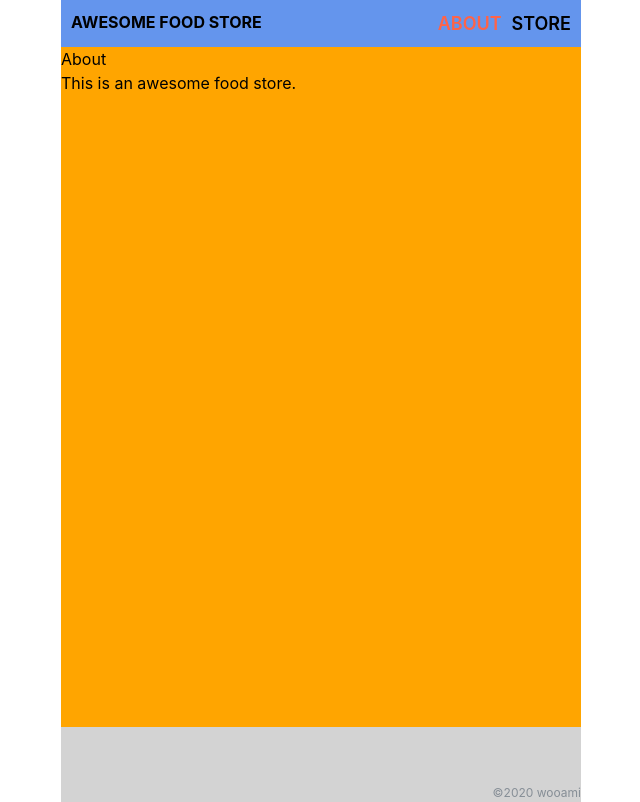
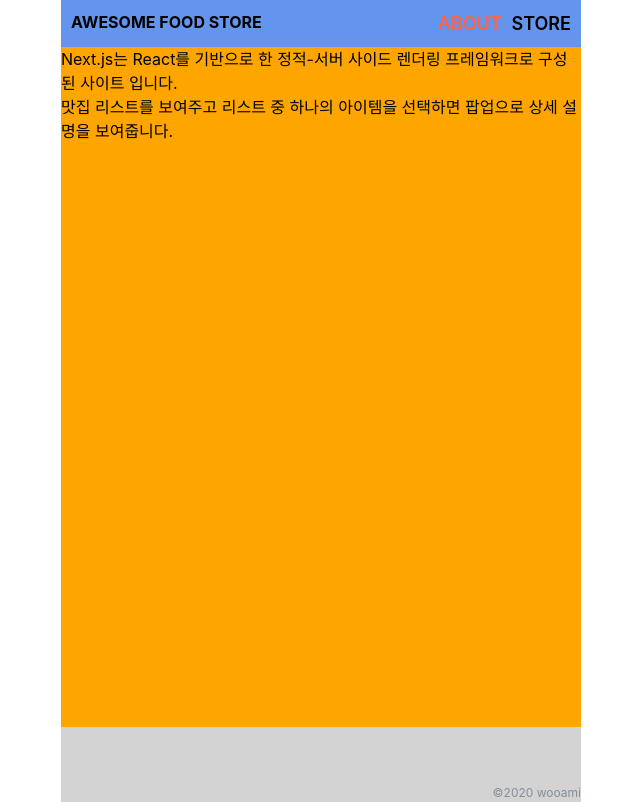
Before and after one commit to dorothy7964/next-eat, a Next.js app: page /about in a window 1280 px wide. Shown: the whole page, without its empty margins (319-959 px from the left). Built offline with nearby package versions, Linux system fonts and the light colour scheme.

Commit message:
ABOUT엔 간단한 프로젝트 소개 문구 표현 (정적 페이지)

```diff
--- a/pages/about.tsx
+++ b/pages/about.tsx
@@ -1,8 +1,14 @@
 export default function About() {
   return (
     <div>
-      <h1>About</h1>
-      <p>This is an awesome food store.</p>
+      <p>
+        Next.js는 React를 기반으로 한 정적-서버 사이드 렌더링 프레임워크로
+        구성된 사이트 입니다.
+      </p>
+      <p>
+        맛집 리스트를 보여주고 리스트 중 하나의 아이템을 선택하면 팝업으로 상세
+        설명을 보여줍니다.
+      </p>
     </div>
   );
 }
```
